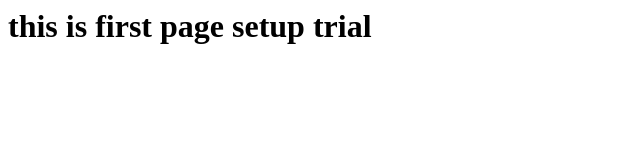
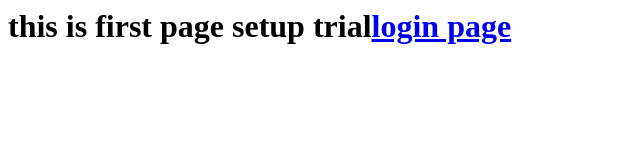
Before and after one commit to anish7410/web, a plain HTML site: page index.html in a window 1280 px wide. Shown: the whole page, without its empty margins (0-640 px from the left). Drawn offline with Linux system fonts and the light colour scheme.

Commit message:
Update index.html

```diff
--- a/index.html
+++ b/index.html
@@ -1,7 +1,7 @@
 <html>
     <body>
         <h1>
-           this is first page setup trial
+            this is first page setup trial<a href="aws.anisharaz.com.np">login page</a>
         </h1>
     </body>
 </html>
```
